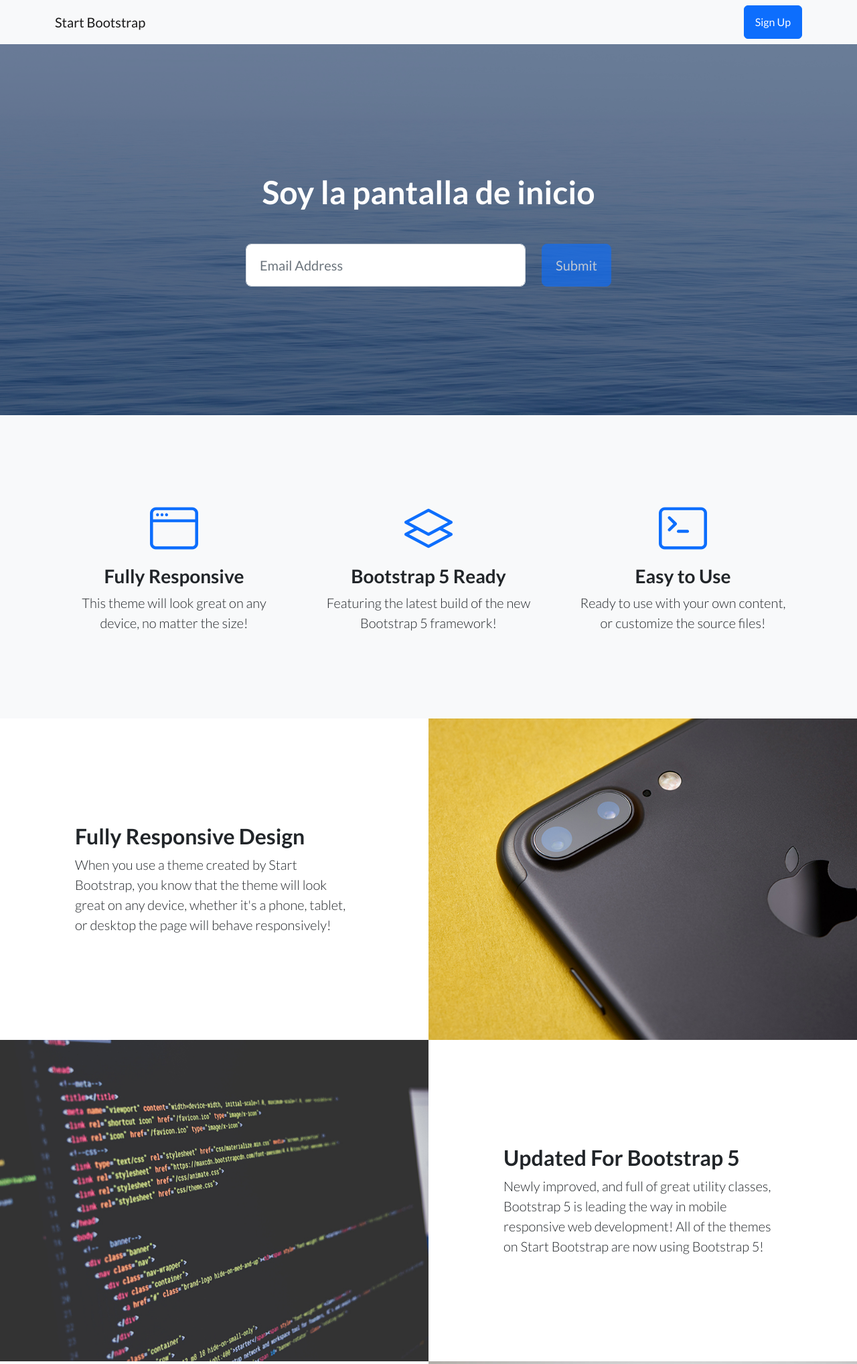
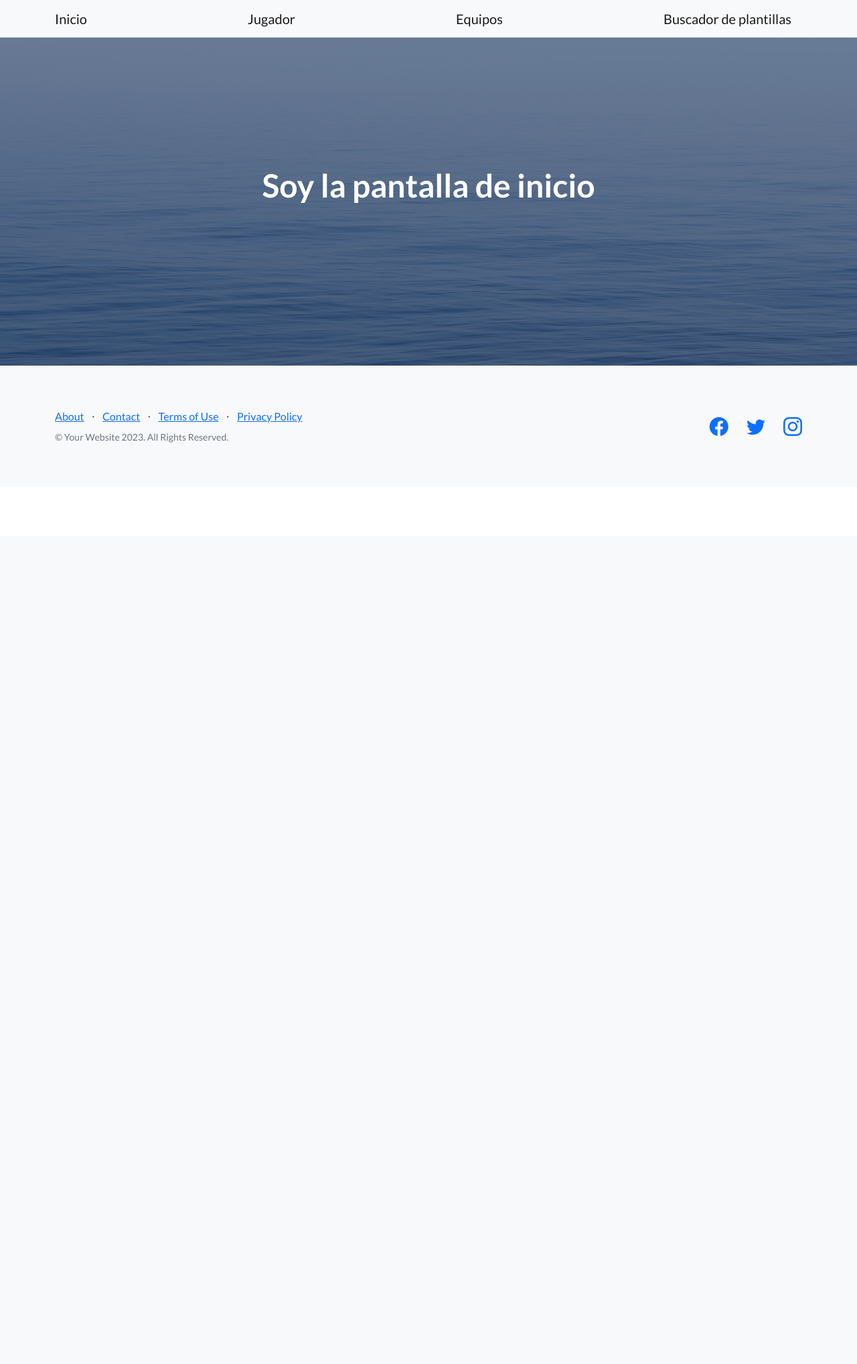
Before and after one commit to sebacrivaro/Proyectofinal, a Django app: page / in a window 1280 px wide. Shown: the top 2037 px of the page at 67% size. After the commit the page ends 661 px from the top, so only its background shows below. Run offline with Django 5.2, Linux system fonts and the light colour scheme; some libraries are stand-ins or nearby versions.

Commit message:
vistas y urls creadas

```diff
--- a/Templates/base.html
+++ b/Templates/base.html
@@ -26,8 +26,10 @@
         <!-- Navigation-->
         <nav class="navbar navbar-light bg-light static-top">
             <div class="container">
-                <a class="navbar-brand" href="#!">Start Bootstrap</a>
-                <a class="btn btn-primary" href="#signup">Sign Up</a>
+                <a class="navbar-brand" href={% url "inicio:inicio" %}>Inicio</a>
+                <a class="navbar-brand" href={% url "inicio:crear_jugador" %}>Jugador</a>
+                <a class="navbar-brand" href={% url "inicio:crear_equipo" %}>Equipos</a>
+                <a class="navbar-brand" href={% url "inicio:buscar_equipo" %}>Buscador de plantillas</a>
             </div>
         </nav>
         <!-- Masthead-->
@@ -51,13 +53,13 @@
                             <!-- to get an API token!-->
                             <form class="form-subscribe" id="contactForm" data-sb-form-api-token="API_TOKEN">
                                 <!-- Email address input-->
-                                <div class="row">
+                                {% comment %} <div class="row">
                                     <div class="col">
                                         <input class="form-control form-control-lg" id="emailAddress" type="email" placeholder="Email Address" data-sb-validations="required,email" />
                                         <div class="invalid-feedback text-white" data-sb-feedback="emailAddress:required">Email Address is required.</div>
                                         <div class="invalid-feedback text-white" data-sb-feedback="emailAddress:email">Email Address Email is not valid.</div>
                                     </div>
-                                    <div class="col-auto"><button class="btn btn-primary btn-lg disabled" id="submitButton" type="submit">Submit</button></div>
+                                    <div class="col-auto"><button class="btn btn-primary btn-lg disabled" id="submitButton" type="submit">Submit</button></div> {% endcomment %}
                                 </div>
                                 <!-- Submit success message-->
                                 <!---->
@@ -83,7 +85,7 @@
         </header>
         {% endblock header %}
         <!-- Icons Grid-->
-        <section class="features-icons bg-light text-center">
+        {% comment %} <section class="features-icons bg-light text-center">
             <div class="container">
                 <div class="row">
                     <div class="col-lg-4">
@@ -111,7 +113,7 @@
             </div>
         </section>
         <!-- Image Showcases-->
-        <section class="showcase">
+         <section class="showcase">
             <div class="container-fluid p-0">
                 <div class="row g-0">
                     <div class="col-lg-6 order-lg-2 text-white showcase-img" style="background-image: url('assets/img/bg-showcase-1.jpg')"></div>
@@ -209,7 +211,7 @@
                     </div>
                 </div>
             </div>
-        </section>
+        </section>   {% endcomment %}
         <!-- Footer-->
          {% block main %}
         <footer class="footer bg-light">
@@ -247,7 +249,7 @@
         <!-- Bootstrap core JS-->
         <script src="https://cdn.jsdelivr.net/npm/bootstrap@5.2.3/dist/js/bootstrap.bundle.min.js"></script>
         <!-- Core theme JS-->
-        <script src="js/scripts.js"></script>
+        <script src={% static "js/scripts.js" %}></script>
         <!-- * * * * * * * * * * * * * * * * * * * * * * * * * * * * * * * * * * * * * * * *-->
         <!-- * *                               SB Forms JS                               * *-->
         <!-- * * Activate your form at https://startbootstrap.com/solution/contact-forms * *-->
--- a/inicio/urls.py
+++ b/inicio/urls.py
@@ -1,8 +1,11 @@
 from django.urls import path
-from inicio.views import inicio
+from inicio.views import inicio, crear_jugador, crear_equipo, buscar_equipo
 
 app_name = 'inicio'
 
 urlpatterns = [
     path('', inicio, name='inicio'),
+    path('crear-jugador/', crear_jugador, name='crear_jugador'),
+    path('crear-equipo/', crear_equipo, name='crear_equipo'),
+    path('buscar-equipo/', buscar_equipo, name='buscar_equipo'),
 ]
--- a/inicio/views.py
+++ b/inicio/views.py
@@ -1,5 +1,59 @@
 from django.http import HttpResponse
-from django.shortcuts import render
+from django.shortcuts import render, redirect
+
+from inicio.models import Jugador, Equipo
+from inicio.forms import CrearEquipoForm, CrearJugadorForm, BuscarJugadorPorEquipo
 
 def inicio(request):
     return render(request, 'inicio/index.html')
+
+
+
+def crear_jugador(request):
+
+    # print('Request', request)
+    # print('GET', request.GET)
+    # print('POST', request.POST)
+
+    formulario = CrearJugadorForm()
+
+    if request.method == 'POST':
+        formulario = CrearJugadorForm(request.POST)
+        if formulario.is_valid():
+            data = formulario.cleaned_data
+            jugador = Jugador(edad = data.get('edad'), nombre = data.get('nombre'), equipo_nba = data.get('equipo'))
+            jugador.save()
+            return redirect('inicio:buscar_equipo')
+
+
+    return render(request, 'inicio/crear_jugador.html', {'form':formulario})
+
+
+def crear_equipo(request):
+    formulario = CrearEquipoForm()
+
+    if request.method == 'POST':
+        formulario = CrearEquipoForm(request.POST)
+        if formulario.is_valid():
+            data = formulario.cleaned_data
+            equipo = Equipo(nombre_equipo = data.get('nombre'), fundacion = data.get('fundacion'), torneos_ganados = data.get('campeonatos'))
+            equipo.save()
+            return redirect('inicio:buscar_equipo')
+
+
+    return render(request, 'inicio/crear_jugador.html', {'form':formulario})
+
+def buscar_equipo(request):
+
+    formulario = BuscarJugadorPorEquipo(request.GET)
+
+    if formulario.is_valid():
+        equipo_nba= formulario.cleaned_data.get('equipo')
+        if equipo_nba:
+            jugadores = Jugador.objects.filter(equipo_nba__icontains=equipo_nba)
+        else:
+            jugadores = Jugador.objects.all()
+    else:
+        jugadores = Jugador.objects.all()
+
+    return render(request, 'inicio/buscar_equipo.html', {'jugadores':jugadores, 'form':formulario})
```
Also changed, not shown: inicio/Templates/inicio/buscar_equipo.html (added, +21 -0 lines), inicio/Templates/inicio/crear_equipo.html (added, +17 -0 lines), inicio/Templates/inicio/crear_jugador.html (added, +22 -0 lines), inicio/forms.py (added, +16 -0 lines), inicio/models.py (+9 -2 lines), inicio/migrations/0001_initial.py (added), inicio/static/assets/favicon.ico (renamed from inicio/assets/assets/favicon.ico), inicio/static/assets/img/bg-masthead.jpg (renamed from inicio/assets/assets/img/bg-masthead.jpg), inicio/static/assets/img/bg-showcase-1.jpg (renamed from inicio/assets/assets/img/bg-showcase-1.jpg), inicio/static/assets/img/bg-showcase-2.jpg (renamed from inicio/assets/assets/img/bg-showcase-2.jpg), inicio/static/assets/img/bg-showcase-3.jpg (renamed from inicio/assets/assets/img/bg-showcase-3.jpg), inicio/static/assets/img/testimonials-1.jpg (renamed from inicio/assets/assets/img/testimonials-1.jpg), inicio/static/assets/img/testimonials-2.jpg (renamed from inicio/assets/assets/img/testimonials-2.jpg), inicio/static/assets/img/testimonials-3.jpg (renamed from inicio/assets/assets/img/testimonials-3.jpg), 2 more files.
